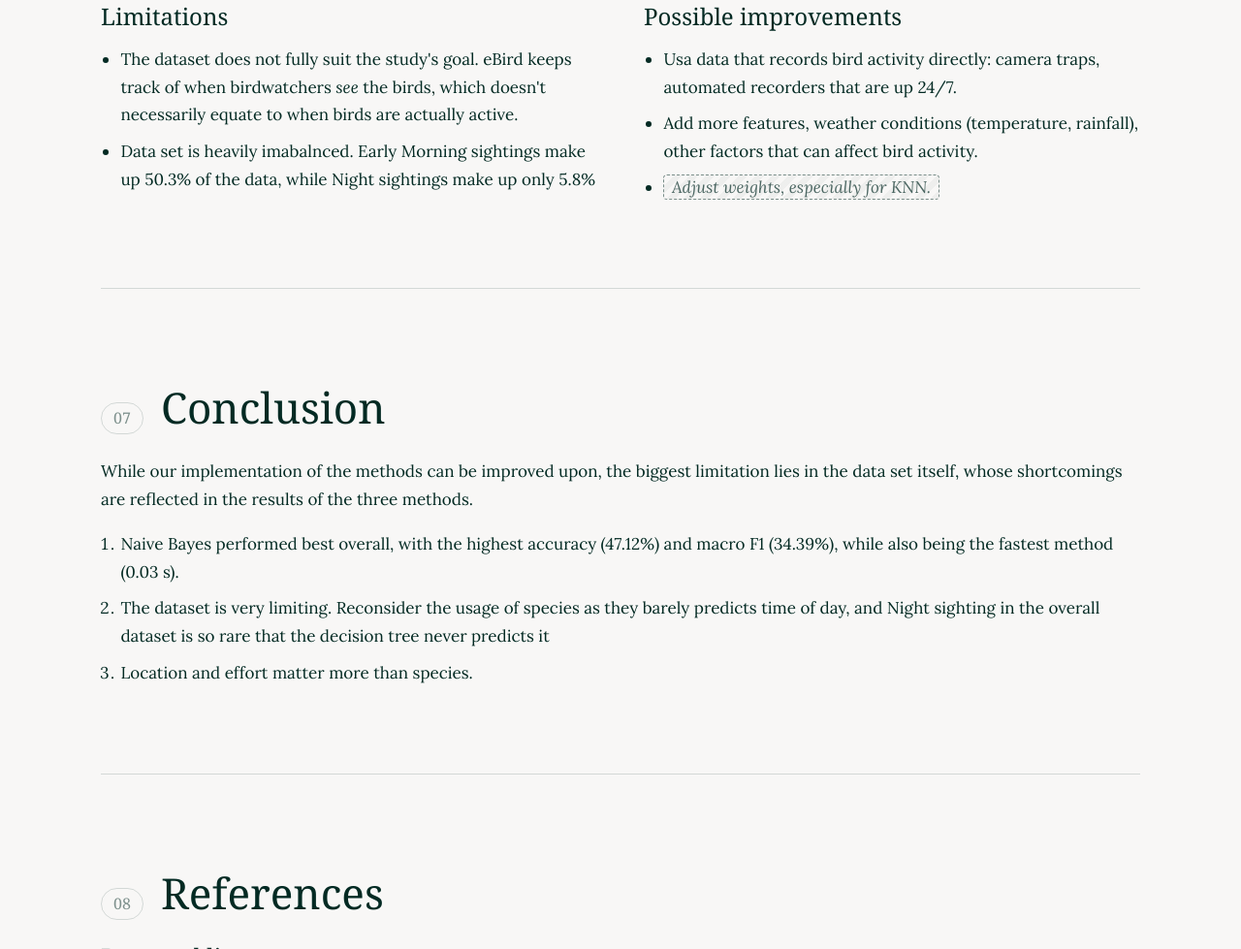
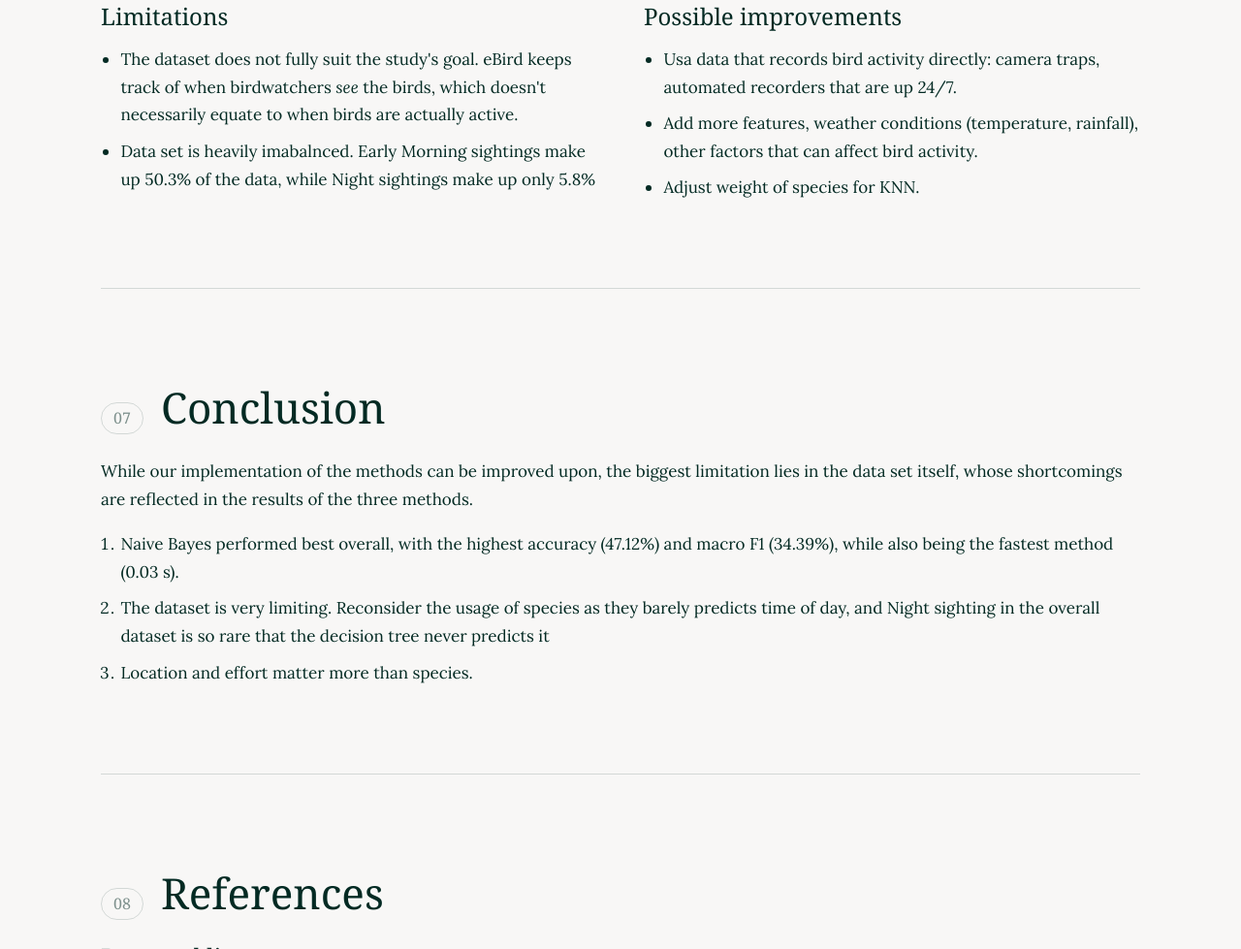
Before and after one commit to ashdsabandal/bird-time-classifier, a plain HTML site: page docs/index.html in a window 1280 px wide. Shown: the part 10528-11507 px from the top of the page at 97% size. Drawn offline with Linux system fonts and the light colour scheme; a web font is replaced by a local one.

Commit message:
fix: edited wording for improvements

```diff
--- a/docs/index.html
+++ b/docs/index.html
@@ -726,7 +726,7 @@
       <ul class="plain-list">
         <li>Usa data that records bird activity directly: camera traps, automated recorders that are up 24/7.</li>
         <li>Add more features, weather conditions (temperature, rainfall), other factors that can affect bird activity.</li>
-        <li><span class="todo">Adjust weights, especially for KNN.</span></li>
+        <li>Adjust weight of species for KNN.</li>
       </ul>
     </div>
   </div>
```
